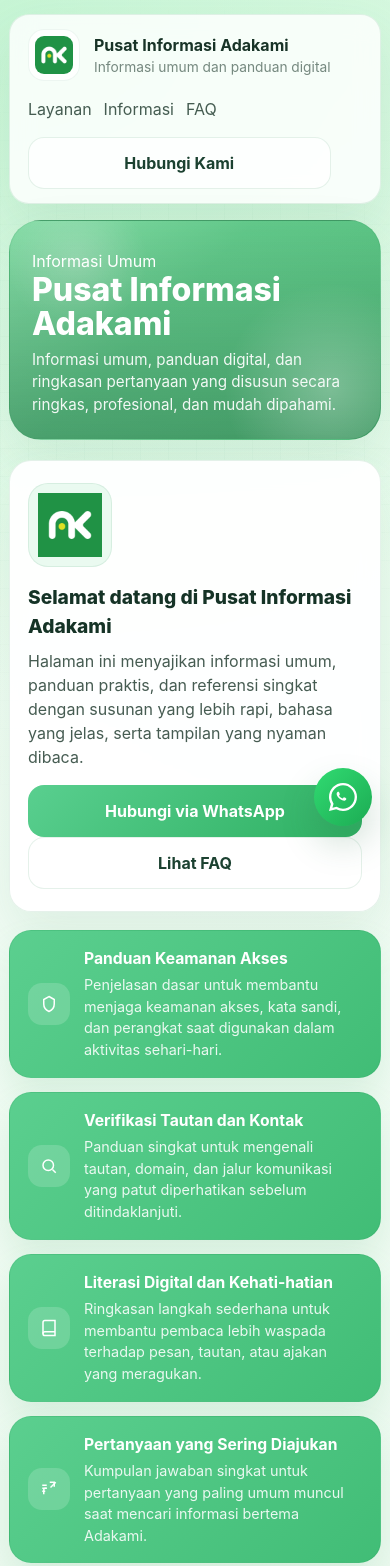
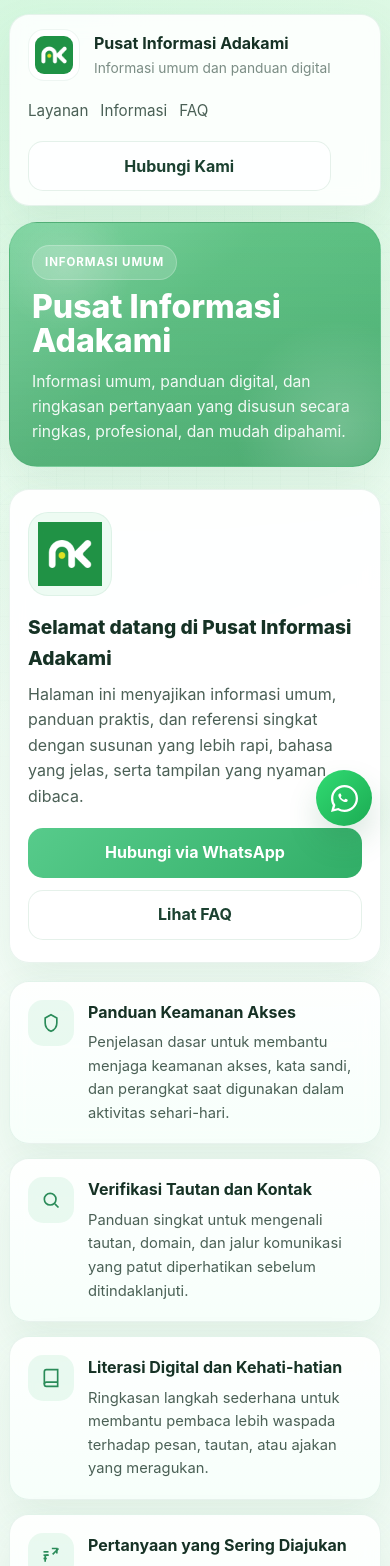
Before and after one commit to cs-adakami/bantuan-pelanggan-adakami, a React (Vite) app: page / in a window 390 px wide. Shown: the top 1566 px of the page. Built offline with nearby package versions, Linux system fonts and the light colour scheme.

Commit message:
Refine spacing typography and responsive layout for desktop and mobile comfort

```diff
--- a/src/styles.css
+++ b/src/styles.css
@@ -1,28 +1,30 @@
 :root {
   color-scheme: light;
   font-family: Inter, system-ui, -apple-system, BlinkMacSystemFont, "Segoe UI", sans-serif;
-  line-height: 1.5;
+  line-height: 1.6;
   font-weight: 400;
   background:
-    radial-gradient(circle at top left, rgba(163, 238, 187, 0.5), transparent 22%),
-    radial-gradient(circle at top right, rgba(219, 249, 226, 0.72), transparent 30%),
-    radial-gradient(circle at bottom right, rgba(178, 236, 197, 0.34), transparent 26%),
-    linear-gradient(180deg, #f7fff9 0%, #eefaf1 48%, #e9f7ed 100%);
+    radial-gradient(circle at top left, rgba(163, 238, 187, 0.32), transparent 22%),
+    radial-gradient(circle at top right, rgba(224, 248, 229, 0.72), transparent 30%),
+    radial-gradient(circle at bottom right, rgba(188, 235, 202, 0.28), transparent 26%),
+    linear-gradient(180deg, #f8fffa 0%, #f1fbf4 48%, #edf8f0 100%);
   color: #183327;
   font-synthesis: none;
   text-rendering: optimizeLegibility;
   -webkit-font-smoothing: antialiased;
   -moz-osx-font-smoothing: grayscale;
-  --surface: rgba(255, 255, 255, 0.82);
-  --surface-strong: rgba(255, 255, 255, 0.94);
-  --border: rgba(45, 140, 86, 0.12);
-  --text-soft: rgba(24, 51, 39, 0.8);
-  --text-dim: rgba(24, 51, 39, 0.58);
+  --surface: rgba(255, 255, 255, 0.88);
+  --surface-strong: rgba(255, 255, 255, 0.95);
+  --border: rgba(45, 140, 86, 0.1);
+  --text-soft: rgba(24, 51, 39, 0.78);
+  --text-dim: rgba(24, 51, 39, 0.56);
+  --heading: #163225;
   --accent: #59cf8f;
-  --accent-deep: #34b26d;
-  --shadow: 0 24px 55px rgba(65, 144, 95, 0.12);
-  --radius-lg: 32px;
-  --radius-md: 22px;
+  --accent-deep: #31ae67;
+  --accent-soft: rgba(89, 207, 143, 0.12);
+  --shadow: 0 20px 45px rgba(72, 136, 95, 0.1);
+  --radius-lg: 28px;
+  --radius-md: 20px;
 }
 
 * {
@@ -62,8 +64,8 @@
   inset: 0;
   pointer-events: none;
   background-image:
-    linear-gradient(rgba(44, 126, 81, 0.02) 1px, transparent 1px),
-    linear-gradient(90deg, rgba(44, 126, 81, 0.02) 1px, transparent 1px);
+    linear-gradient(rgba(44, 126, 81, 0.015) 1px, transparent 1px),
+    linear-gradient(90deg, rgba(44, 126, 81, 0.015) 1px, transparent 1px);
   background-size: 28px 28px;
   mask-image: radial-gradient(circle at center, black 42%, transparent 94%);
 }
@@ -82,14 +84,14 @@
   background: var(--surface);
   border: 1px solid var(--border);
   box-shadow: var(--shadow);
-  backdrop-filter: blur(12px);
+  backdrop-filter: blur(10px);
 }
 
 .masthead {
   display: flex;
   align-items: center;
   justify-content: space-between;
-  gap: 16px;
+  gap: 18px;
   padding: 14px 18px;
   border-radius: 20px;
   margin-bottom: 16px;
@@ -108,7 +110,7 @@
   object-fit: contain;
   padding: 6px;
   border-radius: 16px;
-  background: rgba(255, 255, 255, 0.85);
+  background: rgba(255, 255, 255, 0.88);
   border: 1px solid rgba(45, 140, 86, 0.08);
 }
 
@@ -119,6 +121,7 @@
 
 .brand__text strong {
   font-size: 1rem;
+  color: var(--heading);
 }
 
 .brand__text span {
@@ -131,14 +134,46 @@
   align-items: center;
   gap: 20px;
   color: var(--text-soft);
+  font-size: 0.95rem;
 }
 
 .masthead__nav a:hover {
   color: #123325;
 }
 
+.masthead__cta {
+  min-width: 180px;
+}
+
+.button {
+  display: inline-flex;
+  align-items: center;
+  justify-content: center;
+  min-height: 50px;
+  padding: 0 20px;
+  border-radius: 15px;
+  font-weight: 700;
+  transition: transform 0.2s ease, background 0.2s ease, border-color 0.2s ease;
+}
+
+.button:hover {
+  transform: translateY(-1px);
+}
+
+.button--primary {
+  color: #ffffff;
+  background: linear-gradient(135deg, #57cb8b 0%, var(--accent-deep) 100%);
+}
+
+.button--soft,
+.button--ghost {
+  color: #1b4130;
+  background: rgba(255, 255, 255, 0.78);
+  border: 1px solid rgba(45, 140, 86, 0.12);
+}
+
 .hero-banner {
-  min-height: 260px;
+  min-height: 238px;
   border-radius: var(--radius-lg);
   padding: 28px;
   display: flex;
@@ -146,46 +181,60 @@
   overflow: hidden;
   position: relative;
   background:
-    linear-gradient(180deg, rgba(37, 110, 69, 0.08), rgba(20, 71, 44, 0.34)),
-    radial-gradient(circle at 18% 18%, rgba(255, 255, 255, 0.28), transparent 20%),
-    linear-gradient(135deg, #8fe6b0 0%, #66cf8f 42%, #58c481 100%);
+    linear-gradient(180deg, rgba(27, 96, 59, 0.08), rgba(29, 92, 59, 0.22)),
+    radial-gradient(circle at 15% 18%, rgba(255, 255, 255, 0.22), transparent 18%),
+    linear-gradient(135deg, #89dfab 0%, #67cb8c 42%, #58c180 100%);
 }
 
 .hero-banner::after {
   content: "";
   position: absolute;
-  inset: auto -60px -60px auto;
+  inset: auto -70px -70px auto;
   width: 220px;
   height: 220px;
   border-radius: 999px;
-  background: radial-gradient(circle, rgba(255, 255, 255, 0.28), transparent 68%);
+  background: radial-gradient(circle, rgba(255, 255, 255, 0.2), transparent 68%);
 }
 
 .hero-banner__overlay {
   position: relative;
   z-index: 1;
   color: #ffffff;
+  max-width: 720px;
+}
+
+.hero-banner__eyebrow {
+  display: inline-flex;
+  margin-bottom: 10px;
+  padding: 7px 12px;
+  border-radius: 999px;
+  font-size: 0.72rem;
+  font-weight: 700;
+  letter-spacing: 0.08em;
+  text-transform: uppercase;
+  background: rgba(255, 255, 255, 0.18);
+  border: 1px solid rgba(255, 255, 255, 0.22);
 }
 
 .hero-banner__overlay h1 {
   margin: 0;
   font-size: clamp(2rem, 4vw, 3rem);
   font-weight: 800;
-  line-height: 1.06;
+  line-height: 1.08;
 }
 
 .hero-banner__overlay p {
-  margin: 8px 0 0;
-  font-size: 0.95rem;
-  max-width: 640px;
+  margin: 10px 0 0;
+  font-size: 0.98rem;
+  max-width: 620px;
   color: rgba(255, 255, 255, 0.92);
 }
 
 .content-layout {
   display: grid;
-  grid-template-columns: minmax(0, 1.55fr) minmax(280px, 0.95fr);
+  grid-template-columns: minmax(0, 1.4fr) minmax(300px, 0.9fr);
   gap: 22px;
-  margin-top: 20px;
+  margin-top: 22px;
 }
 
 .content-main,
@@ -201,8 +250,13 @@
   border-radius: var(--radius-md);
 }
 
+.welcome-card,
+.info-card,
+.contact-card {
+  padding: 22px;
+}
+
 .welcome-card {
-  padding: 22px;
   background: var(--surface-strong);
 }
 
@@ -210,7 +264,6 @@
   display: flex;
   align-items: center;
   gap: 16px;
-  margin-bottom: 16px;
 }
 
 .welcome-card__logo-box {
@@ -219,8 +272,8 @@
   display: grid;
   place-items: center;
   border-radius: 20px;
-  background: rgba(94, 210, 136, 0.12);
-  border: 1px solid rgba(45, 140, 86, 0.1);
+  background: rgba(94, 210, 136, 0.1);
+  border: 1px solid rgba(45, 140, 86, 0.08);
   flex: 0 0 auto;
 }
 
@@ -230,20 +283,20 @@
   object-fit: contain;
 }
 
-.welcome-card h2,
+.welcome-card__copy h2,
 .info-card h3,
-.contact-card h3,
+.contact-card strong,
 .service-item__body strong {
   margin: 0;
-  color: #153326;
+  color: var(--heading);
 }
 
-.welcome-card h2 {
+.welcome-card__copy h2 {
   font-size: 1.2rem;
   font-weight: 800;
 }
 
-.welcome-card p,
+.welcome-card__copy p,
 .info-card p,
 .contact-card p,
 .service-item__body p,
@@ -253,86 +306,54 @@
   color: var(--text-soft);
 }
 
-.welcome-card p {
+.welcome-card__copy p {
   margin: 8px 0 0;
 }
 
-.button {
-  display: inline-flex;
-  align-items: center;
-  justify-content: center;
-  min-height: 52px;
-  padding: 0 20px;
-  border-radius: 16px;
-  font-weight: 700;
-  transition: transform 0.2s ease, background 0.2s ease, border-color 0.2s ease;
-}
-
-.button:hover {
-  transform: translateY(-2px);
-}
-
-.button--primary {
-  color: #ffffff;
-  background: linear-gradient(135deg, #59cf8f 0%, #2eb062 100%);
-}
-
-.button--soft,
-.button--ghost {
-  color: #1b4130;
-  background: rgba(255, 255, 255, 0.75);
-  border: 1px solid rgba(45, 140, 86, 0.12);
-}
-
-.button--full {
-  width: 100%;
+.welcome-card__actions {
+  display: flex;
+  gap: 12px;
+  margin-top: 18px;
 }
 
 .service-list {
   display: grid;
+  grid-template-columns: repeat(2, minmax(0, 1fr));
   gap: 14px;
 }
 
 .service-item {
   display: flex;
-  align-items: center;
+  align-items: flex-start;
   gap: 14px;
-  padding: 16px 18px;
-  background: linear-gradient(135deg, #5bcf8f 0%, #41bd76 100%);
-  color: #ffffff;
-  box-shadow: 0 18px 35px rgba(66, 170, 100, 0.14);
+  padding: 18px;
+  background: linear-gradient(180deg, rgba(255, 255, 255, 0.92), rgba(247, 255, 250, 0.92));
 }
 
 .service-item__icon {
-  width: 42px;
-  height: 42px;
+  width: 46px;
+  height: 46px;
   display: grid;
   place-items: center;
   flex: 0 0 auto;
-  border-radius: 14px;
-  background: rgba(255, 255, 255, 0.16);
+  border-radius: 15px;
+  background: var(--accent-soft);
+  color: #2a8b59;
 }
 
 .service-item__icon svg {
-  width: 18px;
-  height: 18px;
+  width: 20px;
+  height: 20px;
 }
 
 .service-item__body strong {
-  color: #ffffff;
   display: block;
-  font-size: 0.98rem;
+  font-size: 1rem;
 }
 
 .service-item__body p {
-  margin: 4px 0 0;
-  color: rgba(255, 255, 255, 0.88);
-  font-size: 0.9rem;
-}
-
-.info-card,
-.contact-card {
-  padding: 20px;
+  margin: 6px 0 0;
+  font-size: 0.92rem;
 }
 
 .info-card__label {
@@ -347,17 +368,15 @@
   text-transform: uppercase;
   color: #2a8155;
   background: rgba(92, 210, 136, 0.1);
-  border: 1px solid rgba(45, 140, 86, 0.1);
+  border: 1px solid rgba(45, 140, 86, 0.08);
 }
 
-.info-card h3,
-.contact-card h3 {
+.info-card h3 {
   margin-top: 14px;
   font-size: 1.08rem;
 }
 
-.info-card p,
-.contact-card p {
+.info-card p {
   margin: 12px 0 0;
 }
 
@@ -370,26 +389,52 @@
   margin-bottom: 10px;
 }
 
-.contact-card {
-  text-align: center;
+.contact-card__row {
+  display: flex;
+  align-items: center;
+  justify-content: space-between;
+  gap: 16px;
+  margin-top: 16px;
+}
+
+.contact-card__identity {
+  display: flex;
+  align-items: center;
+  gap: 12px;
 }
 
 .contact-card__logo {
-  width: 88px;
-  height: 88px;
+  width: 64px;
+  height: 64px;
   object-fit: contain;
-  margin: 16px auto 10px;
-  padding: 10px;
-  border-radius: 24px;
+  padding: 8px;
+  border-radius: 18px;
   background: rgba(255, 255, 255, 0.9);
   border: 1px solid rgba(45, 140, 86, 0.08);
 }
 
+.contact-card__identity strong {
+  display: block;
+  font-size: 1rem;
+}
+
+.contact-card__identity span {
+  display: block;
+  margin-top: 4px;
+  font-size: 0.88rem;
+  color: var(--text-dim);
+}
+
 .contact-card__number {
   display: inline-flex;
-  font-size: 1.36rem;
+  font-size: 1.28rem;
   font-weight: 800;
   color: #2ba465;
+  white-space: nowrap;
+}
+
+.contact-card p {
+  margin: 14px 0 0;
 }
 
 .faq-stack {
@@ -427,26 +472,26 @@
   position: fixed;
   right: 18px;
   bottom: 18px;
-  width: 62px;
-  height: 62px;
+  width: 60px;
+  height: 60px;
   border-radius: 999px;
   display: grid;
   place-items: center;
   color: #ffffff;
   background: linear-gradient(135deg, #31db72, #1cab53);
-  box-shadow: 0 18px 35px rgba(48, 120, 76, 0.22);
+  box-shadow: 0 16px 30px rgba(48, 120, 76, 0.18);
   z-index: 9999;
 }
 
 .floating-wa__icon {
-  width: 30px;
-  height: 30px;
+  width: 29px;
+  height: 29px;
 }
 
 .footer {
   width: min(1180px, calc(100% - 28px));
   margin: 0 auto;
-  padding: 0 0 90px;
+  padding: 0 0 88px;
 }
 
 .footer p {
@@ -470,7 +515,23 @@
   z-index: 10000;
 }
 
-@media (max-width: 980px) {
+@media (max-width: 1100px) {
+  .content-layout {
+    grid-template-columns: 1fr;
+  }
+
+  .content-side {
+    grid-template-columns: repeat(2, minmax(0, 1fr));
+    align-items: start;
+  }
+
+  .content-side .contact-card,
+  .content-side #faq {
+    grid-column: span 2;
+  }
+}
+
+@media (max-width: 920px) {
   .masthead {
     display: grid;
   }
@@ -480,17 +541,18 @@
     gap: 12px;
   }
 
-  .content-layout,
-  .welcome-card__head {
+  .masthead__cta {
+    width: 100%;
+  }
+
+  .service-list,
+  .content-side {
     grid-template-columns: 1fr;
   }
 
-  .content-layout {
-    display: grid;
-  }
-
-  .welcome-card__head {
-    display: grid;
+  .content-side .contact-card,
+  .content-side #faq {
+    grid-column: auto;
   }
 }
 
@@ -510,22 +572,38 @@
   }
 
   .hero-banner {
-    min-height: 220px;
+    min-height: 210px;
     padding: 22px;
   }
 
+  .welcome-card__head,
+  .contact-card__row,
+  .welcome-card__actions {
+    display: grid;
+  }
+
+  .contact-card__row,
+  .welcome-card__actions {
+    gap: 12px;
+  }
+
   .button,
-  .button--soft {
+  .button--soft,
+  .button--ghost {
     width: 100%;
   }
 
+  .contact-card__number {
+    white-space: normal;
+  }
+
   .floating-wa {
-    width: 58px;
-    height: 58px;
+    width: 56px;
+    height: 56px;
   }
 
   .floating-wa__icon {
-    width: 28px;
-    height: 28px;
+    width: 27px;
+    height: 27px;
   }
 }
```
